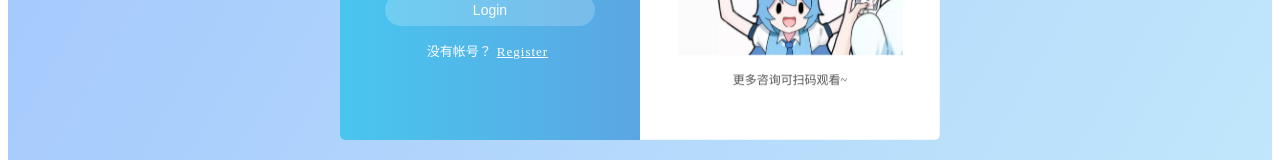
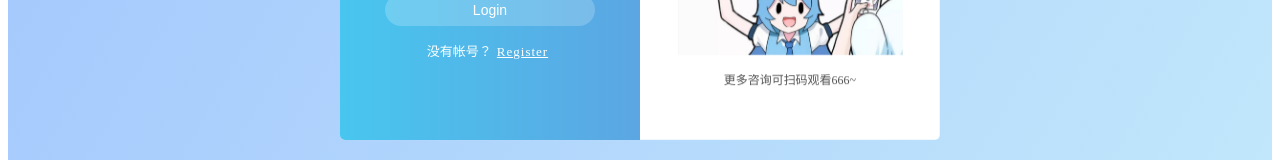
Before and after one commit to BlackYounyMen/HousePrject, a Vue app: page / in a window 1280 px wide. Shown: the part 468-628 px from the top of the page. Built offline with nearby package versions, Linux system fonts and the light colour scheme.

Commit message:
这是我二次开始

```diff
--- a/src/views/LoginUser.vue
+++ b/src/views/LoginUser.vue
@@ -35,7 +35,7 @@
       </div>
       <!--这里有条件的话，建议做成二维码登录-->
       <div class="div-description">
-        <img src="../Pic/1.jpg" alt="" /><span>更多咨询可扫码观看~</span>
+        <img src="../Pic/1.jpg" alt="" /><span>更多咨询可扫码观看666~</span>
       </div>
       <!--这里有条件的话，建议做成二维码登录结束-->
     </div>
```
